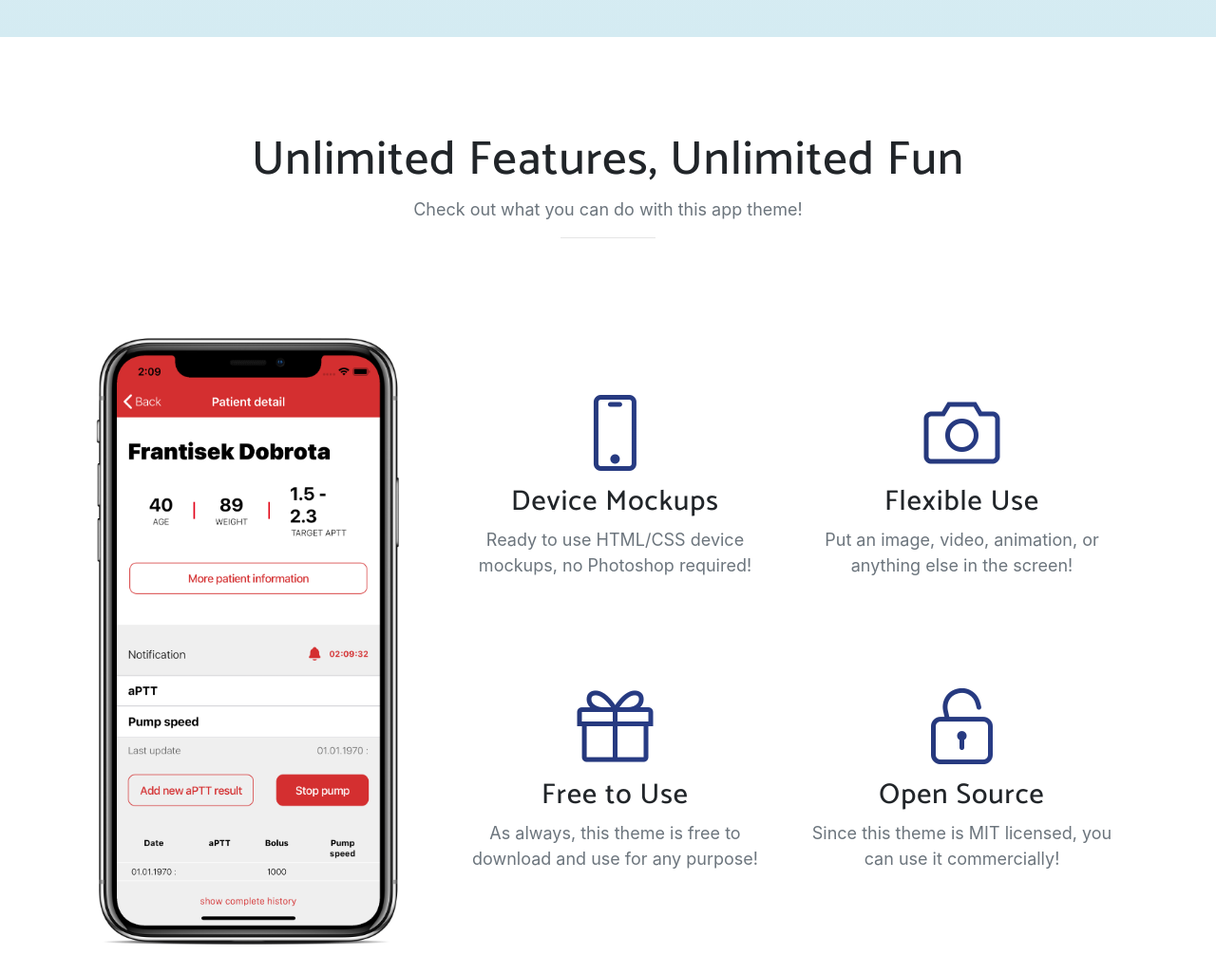
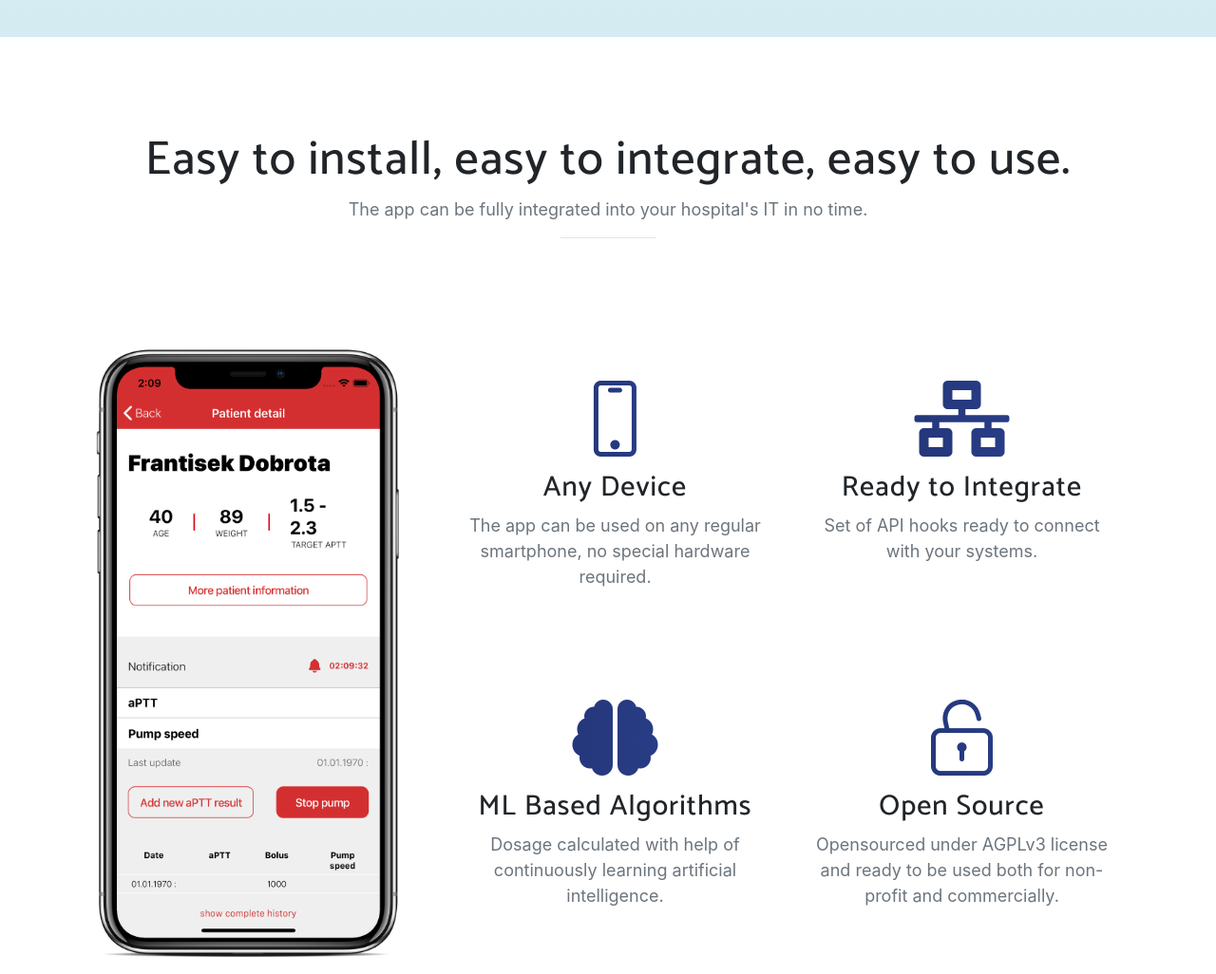
Before and after one commit to mild-blue/breviary-web, a website with bundled scripts: page index.html in a window 1280 px wide. Shown: the part 1340-2366 px from the top of the page at 95% size. Built offline with nearby package versions, Linux system fonts and the light colour scheme; a web font is replaced by a local one.

Commit message:
New texts

```diff
--- a/index.html
+++ b/index.html
@@ -107,8 +107,8 @@
 <section class="features" id="features">
     <div class="container">
         <div class="section-heading text-center">
-            <h2>Unlimited Features, Unlimited Fun</h2>
-            <p class="text-muted">Check out what you can do with this app theme!</p>
+            <h2>Easy to install, easy to integrate, easy to use.</h2>
+            <p class="text-muted">The app can be fully integrated into your hospital's IT in no time.</p>
             <hr>
         </div>
         <div class="row">
@@ -125,33 +125,31 @@
                         <div class="col-lg-6">
                             <div class="feature-item">
                                 <i class="icon-screen-smartphone text-primary"></i>
-                                <h3>Device Mockups</h3>
-                                <p class="text-muted">Ready to use HTML/CSS device mockups, no Photoshop required!</p>
+                                <h3>Any Device</h3>
+                                <p class="text-muted">The app can be used on any regular smartphone, no special hardware required.</p>
                             </div>
                         </div>
                         <div class="col-lg-6">
                             <div class="feature-item">
-                                <i class="icon-camera text-primary"></i>
-                                <h3>Flexible Use</h3>
-                                <p class="text-muted">Put an image, video, animation, or anything else in the
-                                    screen!</p>
+                                <i class="fas fa-network-wired"></i>
+                                <h3>Ready to Integrate</h3>
+                                <p class="text-muted">Set of API hooks ready to connect with your systems.</p>
                             </div>
                         </div>
                     </div>
                     <div class="row">
                         <div class="col-lg-6">
                             <div class="feature-item">
-                                <i class="icon-present text-primary"></i>
-                                <h3>Free to Use</h3>
-                                <p class="text-muted">As always, this theme is free to download and use for any
-                                    purpose!</p>
+                                <i class="fas fa-brain"></i>
+                                <h3>ML Based Algorithms</h3>
+                                <p class="text-muted">Dosage calculated with help of continuously learning artificial intelligence.</p>
                             </div>
                         </div>
                         <div class="col-lg-6">
                             <div class="feature-item">
                                 <i class="icon-lock-open text-primary"></i>
                                 <h3>Open Source</h3>
-                                <p class="text-muted">Since this theme is MIT licensed, you can use it commercially!</p>
+                                <p class="text-muted">Opensourced under AGPLv3 license and ready to be used both for non-profit and commercially.</p>
                             </div>
                         </div>
                     </div>
@@ -177,19 +175,19 @@
         <h2>Contacts</h2>
         <ul class="list-inline list-social">
             <li class="list-inline-item">
-                <a href="mailto:breviary@mild.blue?subject=link-from-web">
+                <a href="mailto:tomas.kourim@mild.blue?subject=Virtual Breviary request">
                     <img class="image" src="img/profile_TK.png"/>
                 </a>
                 Tomáš Kouřim
             </li>
             <li class="list-inline-item">
-                <a href="mailto:breviary@mild.blue?subject=link-from-web">
+                <a href="mailto:marek.polak@mild.blue?subject=Virtual Breviary request">
                     <img class="image" src="img/profile_MP.jpeg"/>
                 </a>
                 Marek Polák
             </li>
             <li class="list-inline-item">
-                <a href="mailto:breviary@mild.blue?subject=link-from-web">
+                <a href="mailto:anastasia.surikova@mild.blue?subject=Virtual Breviary request">
                     <img class="image" src="img/profile_AS.png" style="margin-left: 22px;"/>
                 </a>
                 Anastasia Surikova
```
